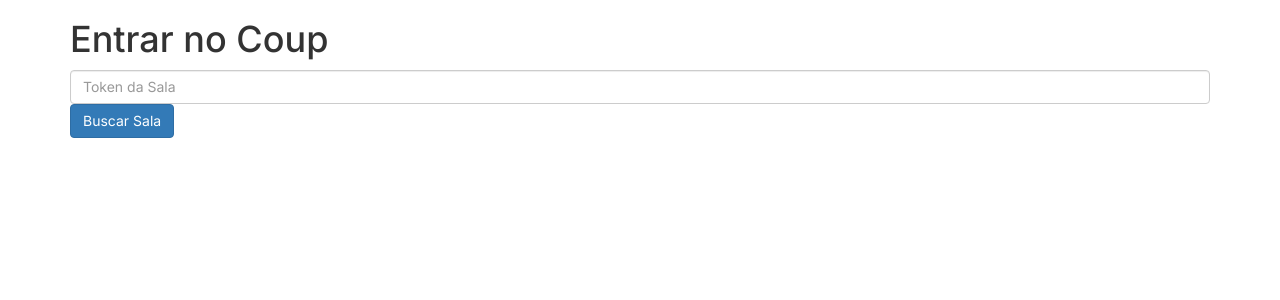
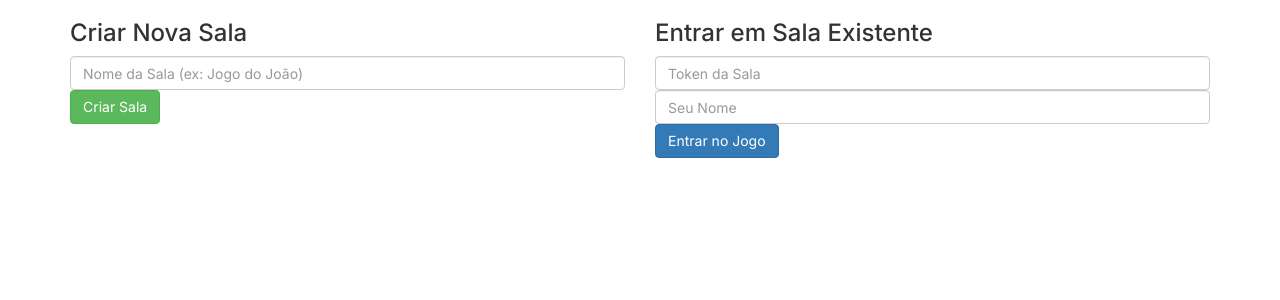
Before and after one commit to jvaraujo-dev/coup, a Next.js app in the folder coup-frontend/: page / in a window 1280 px wide. Shown: the top 300 px of the page. Built offline with nearby package versions, Linux system fonts and the light colour scheme; no server answers.

Commit message:
return function for create room

```diff
--- a/coup-frontend/src/app/page.tsx
+++ b/coup-frontend/src/app/page.tsx
@@ -4,16 +4,16 @@ import { useState, useRef } from 'react';
 import { Room } from './types';
 import RoomDetails from './components/RoomDetails';
 import SockJS from 'sockjs-client';
-import {Client} from "@stomp/stompjs";
+import { Client } from "@stomp/stompjs";
 
 export default function Home() {
   const [room, setRoom] = useState<Room | null>(null);
   const [roomToken, setRoomToken] = useState<string>('');
+  const [newRoomName, setNewRoomName] = useState<string>(''); // Novo estado para criação
   const [playerNameInput, setPlayerNameInput] = useState<string>('');
   const [playerId, setPlayerId] = useState<string | null>(null);
   const stompClient = useRef<Client | null>(null);
 
-  // Busca URL das variáveis de ambiente
   const API_URL = process.env.NEXT_PUBLIC_API_URL || 'http://localhost:8080';
 
   const connectWebSocket = (token: string, id: string) => {
@@ -36,13 +36,30 @@ export default function Home() {
           body: token
         });
       },
-      onStompError: (frame) => {
-        console.error('Erro no STOMP: ' + frame.headers['message']);
-      },
     });
 
     client.activate();
     stompClient.current = client;
+  };
+
+  const handleCreateRoom = async () => {
+    if (!newRoomName) return alert("Digite um nome para a sala");
+
+    try {
+      const response = await fetch(`${API_URL}/create-room`, {
+        method: 'POST',
+        headers: { 'Content-Type': 'application/json' },
+        body: JSON.stringify({ roomName: newRoomName })
+      });
+
+      if (response.ok) {
+        const data = await response.json();
+        setRoomToken(data.token); // Redireciona logicamente preenchendo o token
+        alert(`Sala criada! Use o token: ${data.token}`);
+      }
+    } catch (error) {
+      console.error("Erro ao criar sala:", error);
+    }
   };
 
   const handleJoinGame = async () => {
@@ -57,12 +74,10 @@ export default function Home() {
 
       if (response.ok) {
         const playerData = await response.json();
-        const assignedId = playerData.playerId;
-
-        setPlayerId(assignedId);
-        connectWebSocket(roomToken, assignedId);
+        setPlayerId(playerData.playerId);
+        connectWebSocket(roomToken, playerData.playerId);
       } else {
-        alert("Erro ao entrar na sala");
+        alert("Erro ao entrar na sala. Verifique se o token é válido.");
       }
     } catch (error) {
       console.error("Erro na conexão:", error);
@@ -71,33 +86,66 @@ export default function Home() {
 
   const handleStartGame = () => {
     if (stompClient.current && roomToken) {
-      stompClient.current.send(`/app/${roomToken}/start`, {});
+      stompClient.current.publish({
+        destination: `/app/${roomToken}/start`,
+        body: "{}"
+      });
     }
   };
 
   const handleLeaveRoom = () => {
     if (stompClient.current) {
-      stompClient.current.disconnect(() => {
+      stompClient.current.deactivate();
       setRoom(null);
       setPlayerId(null);
-      });
+      setRoomToken('');
     }
   };
 
   return (
       <main className="container mt-5">
         {!room ? (
-            <div className="card p-4">
-              <h1>Entrar no Coup</h1>
+            <div className="row">
+              {/* SEÇÃO CRIAR SALA */}
+              <div className="col-md-6">
+                <div className="card p-4 shadow-sm">
+                  <h3>Criar Nova Sala</h3>
+                  <input
+                      className="form-control mb-2"
+                      placeholder="Nome da Sala (ex: Jogo do João)"
+                      value={newRoomName}
+                      onChange={(e) => setNewRoomName(e.target.value)}
+                  />
+                  <button className="btn btn-success w-100" onClick={handleCreateRoom}>
+                    Criar Sala
+                  </button>
+                </div>
+              </div>
+
+              {/* SEÇÃO ENTRAR EM SALA */}
+              <div className="col-md-6">
+                <div className="card p-4 shadow-sm">
+                  <h3>Entrar em Sala Existente</h3>
                   <input
                       className="form-control mb-2"
                       placeholder="Token da Sala"
                       value={roomToken}
                       onChange={(e) => setRoomToken(e.target.value)}
                   />
-              <button className="btn btn-primary" onClick={() => setRoom(null)}>Buscar Sala</button>
+                  <input
+                      className="form-control mb-2"
+                      placeholder="Seu Nome"
+                      value={playerNameInput}
+                      onChange={(e) => setPlayerNameInput(e.target.value)}
+                  />
+                  <button className="btn btn-primary w-100" onClick={handleJoinGame}>
+                    Entrar no Jogo
+                  </button>
+                </div>
+              </div>
             </div>
         ) : (
+            <div className="card p-4 shadow-lg">
               <RoomDetails
                   room={room}
                   playerId={playerId}
@@ -105,8 +153,10 @@ export default function Home() {
                   setPlayerNameInput={setPlayerNameInput}
                   handleJoinGame={handleJoinGame}
                   handleLeaveRoom={handleLeaveRoom}
-                handleStartGame={handleStartGame} roomToken={null}
+                  handleStartGame={handleStartGame}
+                  roomToken={roomToken}
               />
+            </div>
         )}
       </main>
   );
```
Lines whose indentation alone changed are shown as unchanged.
